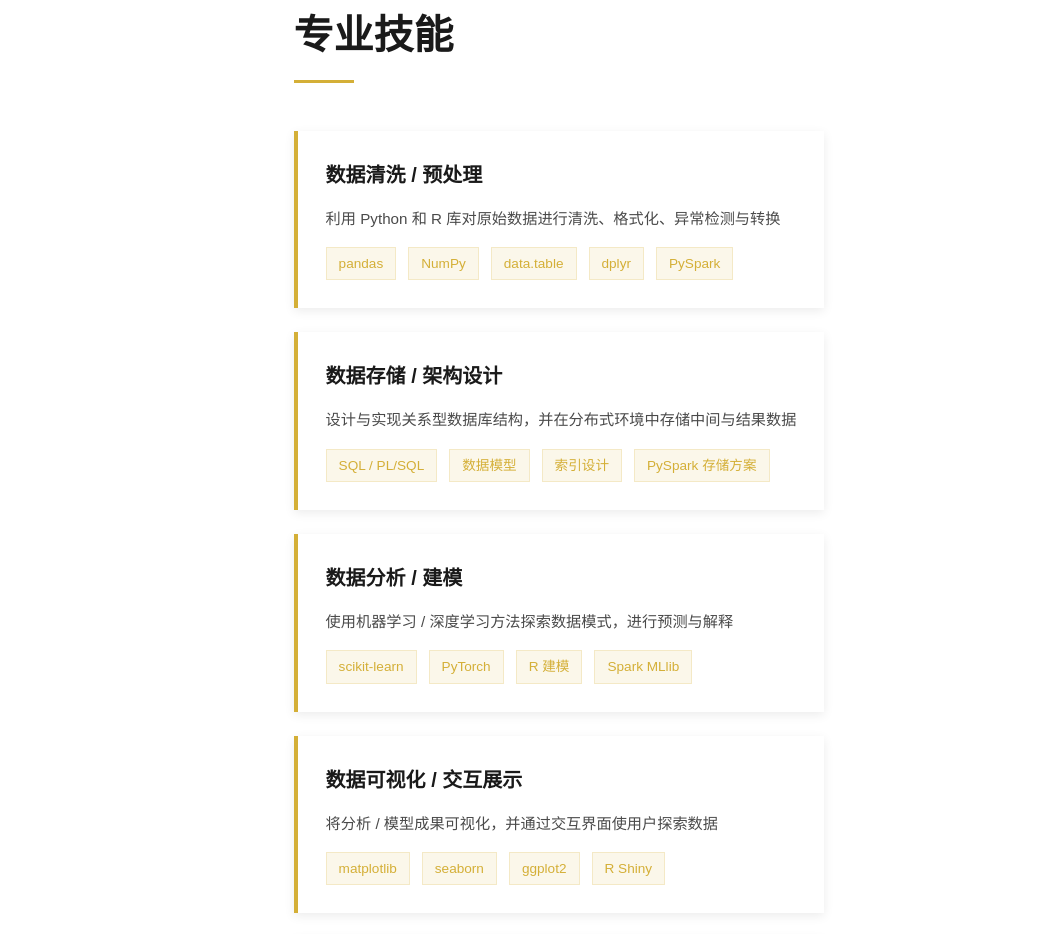
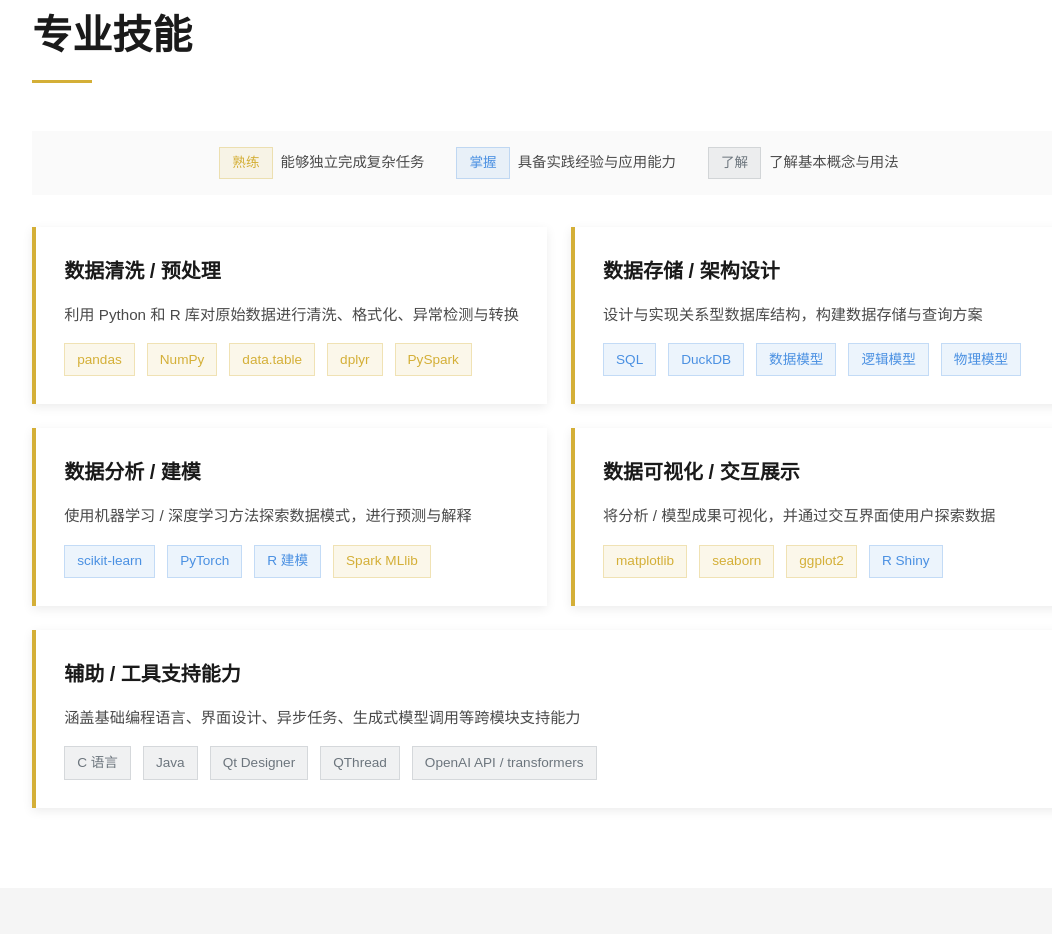
Before and after one commit to lotusink/resume-site, a plain HTML site: page index.html in a window 1280 px wide. Shown: the part 1841-2775 px from the top of the page, without its empty margins (81-1133 px from the left). Drawn offline with Linux system fonts and the light colour scheme.

Commit message:
对技术技能方面做了修改

```diff
--- a/index.html
+++ b/index.html
@@ -579,9 +579,39 @@
             max-width: 100%;
         }
 
-        .skills-container {
+        /* 熟练度说明 */
+        .skill-legend {
             display: flex;
-            flex-direction: column;
+            justify-content: center;
+            gap: 2rem;
+            margin-bottom: 2rem;
+            padding: 1rem;
+            background: rgba(0, 0, 0, 0.02);
+            flex-wrap: wrap;
+        }
+
+        .legend-item {
+            display: flex;
+            align-items: center;
+            gap: 0.5rem;
+        }
+
+        .legend-badge {
+            display: inline-block;
+            padding: 0.25rem 0.75rem;
+            font-size: 0.85rem;
+            font-weight: 500;
+        }
+
+        .legend-text {
+            font-size: 0.9rem;
+            color: var(--mid-gray);
+        }
+
+        /* 两列网格布局 */
+        .skills-container-grid {
+            display: grid;
+            grid-template-columns: repeat(2, 1fr);
             gap: 1.5rem;
             width: 100%;
         }
@@ -594,6 +624,11 @@
             border-left: 4px solid var(--gold);
             position: relative;
             overflow: hidden;
+        }
+
+        /* 最后一个模块跨越两列 */
+        .skill-module-full {
+            grid-column: span 2;
         }
 
         .skill-module::before {
@@ -643,17 +678,49 @@
         .skill-keyword {
             display: inline-block;
             padding: 0.3rem 0.75rem;
+            font-size: 0.85rem;
+            transition: all 0.3s ease;
+        }
+
+        .skill-keyword:hover {
+            transform: translateY(-1px);
+        }
+
+        /* 熟练度样式 - 对应关键词 */
+        .skill-keyword.level-proficient,
+        .legend-badge.level-proficient {
             background: rgba(212, 175, 55, 0.1);
             color: var(--gold);
-            font-size: 0.85rem;
-            border: 1px solid rgba(212, 175, 55, 0.2);
-            transition: all 0.3s ease;
-        }
-
-        .skill-keyword:hover {
+            border: 1px solid rgba(212, 175, 55, 0.3);
+        }
+
+        .skill-keyword.level-proficient:hover {
             background: rgba(212, 175, 55, 0.2);
             border-color: var(--gold);
-            transform: translateY(-1px);
+        }
+
+        .skill-keyword.level-competent,
+        .legend-badge.level-competent {
+            background: rgba(74, 144, 226, 0.1);
+            color: #4A90E2;
+            border: 1px solid rgba(74, 144, 226, 0.25);
+        }
+
+        .skill-keyword.level-competent:hover {
+            background: rgba(74, 144, 226, 0.2);
+            border-color: #4A90E2;
+        }
+
+        .skill-keyword.level-familiar,
+        .legend-badge.level-familiar {
+            background: rgba(108, 117, 125, 0.1);
+            color: #6c757d;
+            border: 1px solid rgba(108, 117, 125, 0.2);
+        }
+
+        .skill-keyword.level-familiar:hover {
+            background: rgba(108, 117, 125, 0.2);
+            border-color: #6c757d;
         }
 
         /* 经验部分 */
@@ -1167,8 +1234,29 @@
             }
 
             /* 技能部分移动端优化 */
-            .skills-container {
+            .skill-legend {
+                flex-direction: column;
+                gap: 0.5rem;
+                padding: 0.75rem;
+                font-size: 0.85rem;
+            }
+
+            .legend-badge {
+                font-size: 0.75rem;
+                padding: 0.2rem 0.5rem;
+            }
+
+            .legend-text {
+                font-size: 0.8rem;
+            }
+
+            .skills-container-grid {
                 gap: 1rem;
+                grid-template-columns: 1fr;
+            }
+
+            .skill-module-full {
+                grid-column: span 1;
             }
 
             .skill-module {
@@ -1431,7 +1519,7 @@
                     <h1>陈鹏羽</h1>
                     <h2>数据科学研究生</h2>
                     <p>
-                        莫纳什大学数据科学硕士在读（QS 2026 第36位，预计 2026 年 7 月毕业）。具有扎实的统计学与数据分析背景，熟练掌握 R 与 Python 等编程语言，擅长数据的清洗、探索、建模与可视化，有基于自然语言模型与 Diffusion 音频模型的实践经历，专注于以数据智能驱动决策与创新。
+                        莫纳什大学数据科学硕士在读（QS 2026 第36位，预计 2026 年 7 月毕业）。具有扎实的统计学与数据分析背景，熟练掌握 R 与 Python 等编程语言，擅长数据的清洗、探索、建模与可视化，有基于大语言模型与音乐生成模型的开发经验，专注于以数据智能驱动决策与创新。
                     </p>
                     <div class="contact-info-inline">
                         <div style="color: var(--light-gold); font-size: 0.95rem; line-height: 1.8;">
@@ -1569,7 +1657,23 @@
         <div class="container">
             <div class="skills-wrapper">
                 <h2 class="section-title">专业技能</h2>
-                <div class="skills-container">
+                <!-- 熟练度说明 -->
+                <div class="skill-legend">
+                    <div class="legend-item">
+                        <span class="legend-badge level-proficient">熟练</span>
+                        <span class="legend-text">能够独立完成复杂任务</span>
+                    </div>
+                    <div class="legend-item">
+                        <span class="legend-badge level-competent">掌握</span>
+                        <span class="legend-text">具备实践经验与应用能力</span>
+                    </div>
+                    <div class="legend-item">
+                        <span class="legend-badge level-familiar">了解</span>
+                        <span class="legend-text">了解基本概念与用法</span>
+                    </div>
+                </div>
+
+                <div class="skills-container-grid">
                     <!-- 数据清洗/预处理 -->
                     <div class="skill-module">
                         <div class="skill-module-header">
@@ -1577,11 +1681,11 @@
                         </div>
                         <p class="skill-module-description">利用 Python 和 R 库对原始数据进行清洗、格式化、异常检测与转换</p>
                         <div class="skill-keywords">
-                            <span class="skill-keyword">pandas</span>
-                            <span class="skill-keyword">NumPy</span>
-                            <span class="skill-keyword">data.table</span>
-                            <span class="skill-keyword">dplyr</span>
-                            <span class="skill-keyword">PySpark</span>
+                            <span class="skill-keyword level-proficient">pandas</span>
+                            <span class="skill-keyword level-proficient">NumPy</span>
+                            <span class="skill-keyword level-proficient">data.table</span>
+                            <span class="skill-keyword level-proficient">dplyr</span>
+                            <span class="skill-keyword level-proficient">PySpark</span>
                         </div>
                     </div>
 
@@ -1590,12 +1694,13 @@
                         <div class="skill-module-header">
                             <h3 class="skill-module-title">数据存储 / 架构设计</h3>
                         </div>
-                        <p class="skill-module-description">设计与实现关系型数据库结构，并在分布式环境中存储中间与结果数据</p>
+                        <p class="skill-module-description">设计与实现关系型数据库结构，构建数据存储与查询方案</p>
                         <div class="skill-keywords">
-                            <span class="skill-keyword">SQL / PL/SQL</span>
-                            <span class="skill-keyword">数据模型</span>
-                            <span class="skill-keyword">索引设计</span>
-                            <span class="skill-keyword">PySpark 存储方案</span>
+                            <span class="skill-keyword level-competent">SQL</span>
+                            <span class="skill-keyword level-competent">DuckDB</span>
+                            <span class="skill-keyword level-competent">数据模型</span>
+                            <span class="skill-keyword level-competent">逻辑模型</span>
+                            <span class="skill-keyword level-competent">物理模型</span>
                         </div>
                     </div>
 
@@ -1606,10 +1711,10 @@
                         </div>
                         <p class="skill-module-description">使用机器学习 / 深度学习方法探索数据模式，进行预测与解释</p>
                         <div class="skill-keywords">
-                            <span class="skill-keyword">scikit-learn</span>
-                            <span class="skill-keyword">PyTorch</span>
-                            <span class="skill-keyword">R 建模</span>
-                            <span class="skill-keyword">Spark MLlib</span>
+                            <span class="skill-keyword level-competent">scikit-learn</span>
+                            <span class="skill-keyword level-competent">PyTorch</span>
+                            <span class="skill-keyword level-competent">R 建模</span>
+                            <span class="skill-keyword level-proficient">Spark MLlib</span>
                         </div>
                     </div>
 
@@ -1620,23 +1725,25 @@
                         </div>
                         <p class="skill-module-description">将分析 / 模型成果可视化，并通过交互界面使用户探索数据</p>
                         <div class="skill-keywords">
-                            <span class="skill-keyword">matplotlib</span>
-                            <span class="skill-keyword">seaborn</span>
-                            <span class="skill-keyword">ggplot2</span>
-                            <span class="skill-keyword">R Shiny</span>
+                            <span class="skill-keyword level-proficient">matplotlib</span>
+                            <span class="skill-keyword level-proficient">seaborn</span>
+                            <span class="skill-keyword level-proficient">ggplot2</span>
+                            <span class="skill-keyword level-competent">R Shiny</span>
                         </div>
                     </div>
 
                     <!-- 辅助/工具支持能力 -->
-                    <div class="skill-module">
+                    <div class="skill-module skill-module-full">
                         <div class="skill-module-header">
                             <h3 class="skill-module-title">辅助 / 工具支持能力</h3>
                         </div>
-                        <p class="skill-module-description">涵盖界面设计、异步任务、生成式模型调用等跨模块支持能力</p>
+                        <p class="skill-module-description">涵盖基础编程语言、界面设计、异步任务、生成式模型调用等跨模块支持能力</p>
                         <div class="skill-keywords">
-                            <span class="skill-keyword">Qt Designer</span>
-                            <span class="skill-keyword">QThread</span>
-                            <span class="skill-keyword">OpenAI API / transformers</span>
+                            <span class="skill-keyword level-familiar">C 语言</span>
+                            <span class="skill-keyword level-familiar">Java</span>
+                            <span class="skill-keyword level-familiar">Qt Designer</span>
+                            <span class="skill-keyword level-familiar">QThread</span>
+                            <span class="skill-keyword level-familiar">OpenAI API / transformers</span>
                         </div>
                     </div>
                 </div>
```
